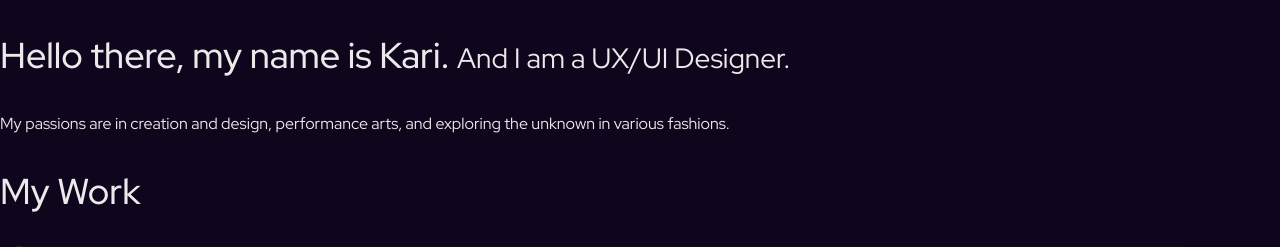
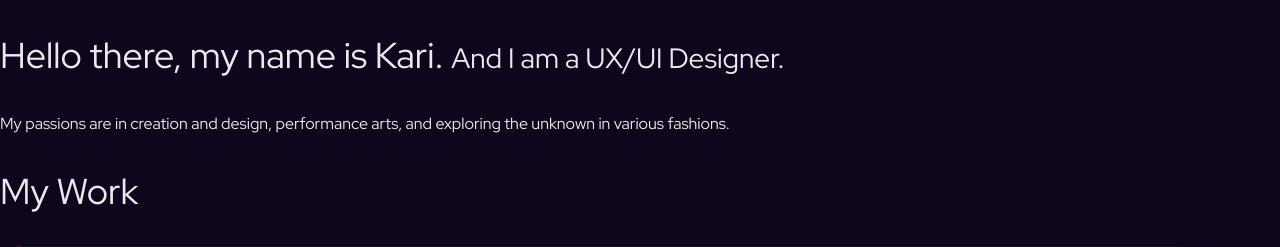
Before and after one commit to Kuri-Sauce/portfolio-website, a PHP site: page / in a window 1280 px wide. Shown: the part 118-365 px from the top of the page. Run offline with PHP 8.4, Linux system fonts and the light colour scheme; some libraries are stand-ins or nearby versions.

Commit message:
Update style.css

```diff
--- a/css/style.css
+++ b/css/style.css
@@ -25,7 +25,7 @@
 }
 h2 {
   font-size: 2.25em;
-  font-weight: 500;
+  font-weight: 400;
 }
 h3 {
   font-size: 1.5em;
```
